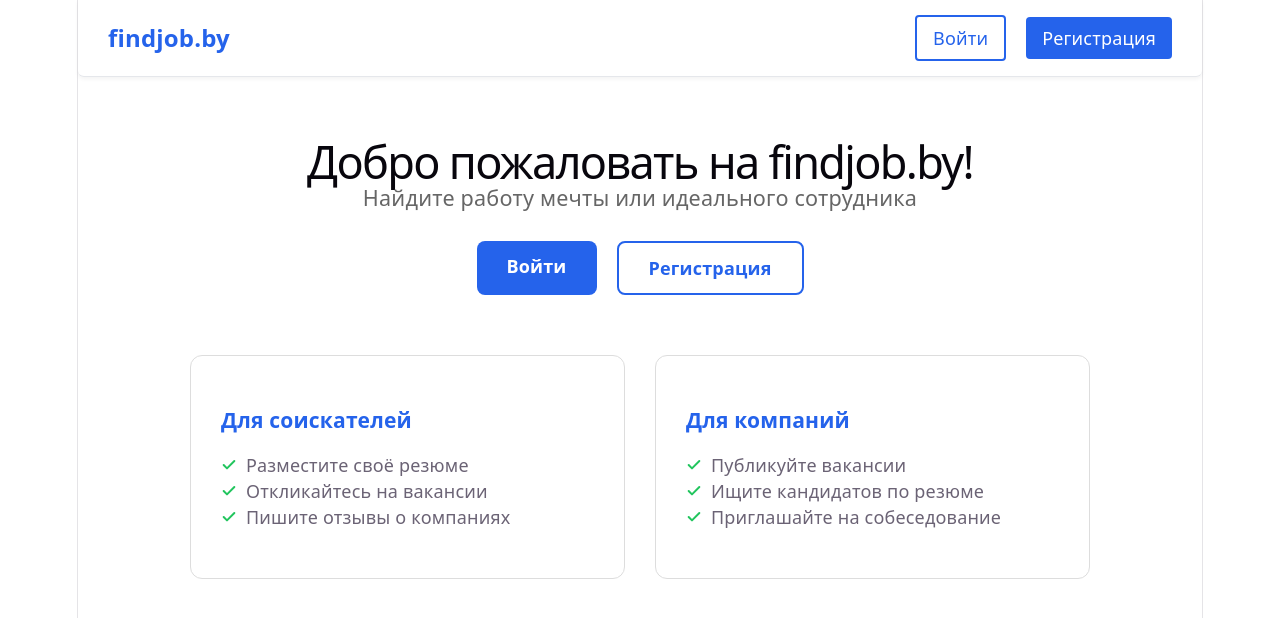
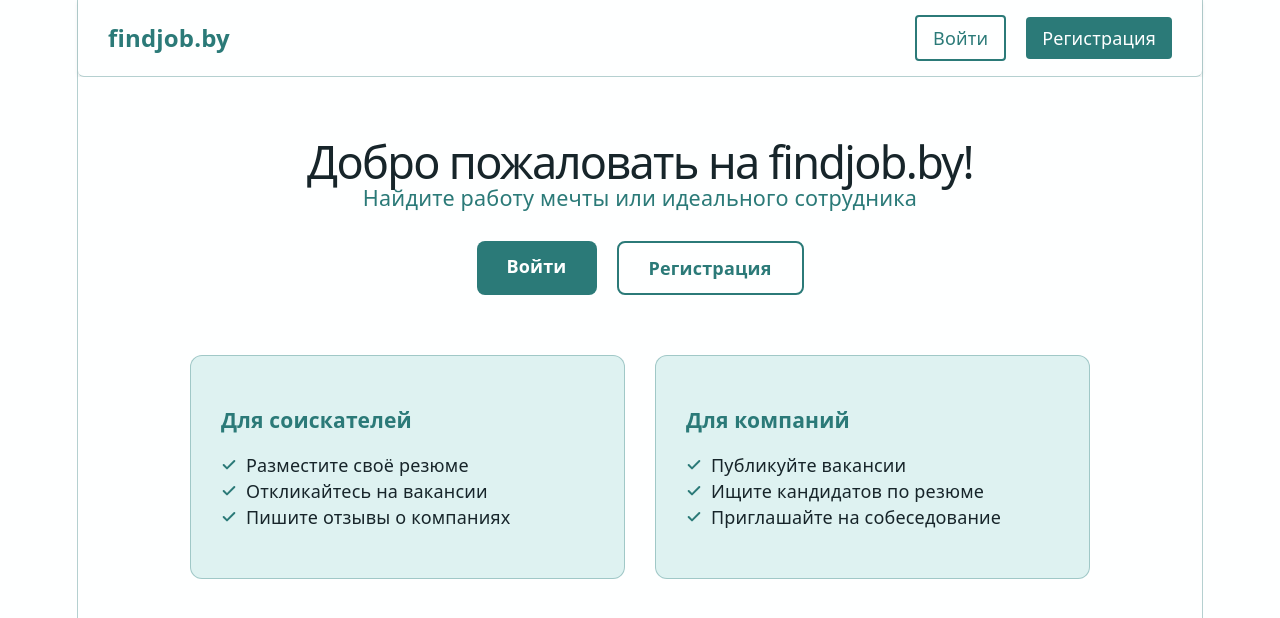
Before and after one commit to Catwalk-code/React-examination-project, a React (Vite) app: page / in a window 1280 px wide. Shown: the top 618 px of the page. Built offline with nearby package versions, Linux system fonts and the light colour scheme.

Commit message:
Apply requested site color palette

```diff
--- a/src/index.css
+++ b/src/index.css
@@ -1,15 +1,21 @@
 :root {
-  --text: #6b6375;
-  --text-h: #08060d;
-  --bg: #fff;
-  --border: #e5e4e7;
-  --code-bg: #f4f3ec;
-  --accent: #aa3bff;
-  --accent-bg: rgba(170, 59, 255, 0.1);
-  --accent-border: rgba(170, 59, 255, 0.5);
-  --social-bg: rgba(244, 243, 236, 0.5);
+  --color-primary: #17252a;
+  --color-secondary: #2b7a78;
+  --color-accent: #3aafa9;
+  --color-surface: #def2f1;
+  --color-white: #feffff;
+
+  --text: var(--color-primary);
+  --text-h: var(--color-primary);
+  --bg: var(--color-white);
+  --border: rgba(43, 122, 120, 0.35);
+  --code-bg: var(--color-surface);
+  --accent: var(--color-secondary);
+  --accent-bg: rgba(58, 175, 169, 0.15);
+  --accent-border: var(--color-accent);
+  --social-bg: rgba(222, 242, 241, 0.8);
   --shadow:
-    rgba(0, 0, 0, 0.1) 0 10px 15px -3px, rgba(0, 0, 0, 0.05) 0 4px 6px -2px;
+    rgba(23, 37, 42, 0.16) 0 10px 15px -3px, rgba(23, 37, 42, 0.08) 0 4px 6px -2px;
 
   --sans: system-ui, 'Segoe UI', Roboto, sans-serif;
   --heading: system-ui, 'Segoe UI', Roboto, sans-serif;
@@ -17,7 +23,6 @@
 
   font: 18px/145% var(--sans);
   letter-spacing: 0.18px;
-  color-scheme: light dark;
   color: var(--text);
   background: var(--bg);
   font-synthesis: none;
@@ -30,28 +35,10 @@
   }
 }
 
-@media (prefers-color-scheme: dark) {
-  :root {
-    --text: #9ca3af;
-    --text-h: #f3f4f6;
-    --bg: #16171d;
-    --border: #2e303a;
-    --code-bg: #1f2028;
-    --accent: #c084fc;
-    --accent-bg: rgba(192, 132, 252, 0.15);
-    --accent-border: rgba(192, 132, 252, 0.5);
-    --social-bg: rgba(47, 48, 58, 0.5);
-    --shadow:
-      rgba(0, 0, 0, 0.4) 0 10px 15px -3px, rgba(0, 0, 0, 0.25) 0 4px 6px -2px;
-  }
-
-  #social .button-icon {
-    filter: invert(1) brightness(2);
-  }
-}
-
 body {
   margin: 0;
+  background: var(--bg);
+  color: var(--text);
 }
 
 #root {
--- a/src/pages/Header.jsx
+++ b/src/pages/Header.jsx
@@ -12,20 +12,20 @@ function Header() {
 
   return (
     <header style={{
-      backgroundColor: '#fff',
-      borderBottom: '1px solid #e5e7eb',
+      backgroundColor: 'var(--color-white)',
+      borderBottom: '1px solid var(--border)',
       padding: '15px 30px',
       display: 'flex',
       justifyContent: 'space-between',
       alignItems: 'center',
       borderRadius: '0 0 6px 6px', // Внешний радиус снизу
-      boxShadow: '0 2px 4px rgba(0,0,0,0.05)'
+      boxShadow: '0 2px 4px rgba(23, 37, 42, 0.1)'
     }}>
       {/* Лого */}
       <Link to="/" style={{
         fontSize: '24px',
         fontWeight: 'bold',
-        color: '#2563eb',
+        color: 'var(--color-secondary)',
         textDecoration: 'none'
       }}>
         findjob.by
@@ -40,23 +40,23 @@ function Header() {
         {user ? (
           <>
             <Link to="/home" style={{
-              color: '#374151',
+              color: 'var(--text)',
               textDecoration: 'none',
               fontWeight: '500'
             }}>
               Вакансии
             </Link>
 
-            <span style={{ color: '#6b7280' }}>
+            <span style={{ color: 'var(--color-secondary)' }}>
               Привет, <strong>{user.name}</strong>!
             </span>
             <button
               onClick={handleLogout}
               style={{
                 padding: '8px 16px',
-                backgroundColor: '#ef4444',
-                color: 'white',
-                border: 'none',
+                backgroundColor: 'var(--color-secondary)',
+                color: 'var(--color-white)',
+                border: '1px solid var(--color-secondary)',
                 borderRadius: '4px',
                 cursor: 'pointer',
                 fontWeight: '500'
@@ -69,9 +69,9 @@ function Header() {
           <>
             <Link to="/login" style={{
               padding: '8px 16px',
-              color: '#2563eb',
+              color: 'var(--color-secondary)',
               textDecoration: 'none',
-              border: '2px solid #2563eb',
+              border: '2px solid var(--color-secondary)',
               borderRadius: '4px',
               fontWeight: '500'
             }}>
@@ -80,8 +80,8 @@ function Header() {
 
             <Link to="/register" style={{
               padding: '8px 16px',
-              backgroundColor: '#2563eb',
-              color: 'white',
+              backgroundColor: 'var(--color-secondary)',
+              color: 'var(--color-white)',
               textDecoration: 'none',
               borderRadius: '4px',
               fontWeight: '500'
--- a/src/pages/HomePage.css
+++ b/src/pages/HomePage.css
@@ -2,6 +2,8 @@
   padding: 20px;
   display: grid;
   gap: 24px;
+  background: var(--color-white);
+  color: var(--text);
 }
 
 .home-page__title {
@@ -10,12 +12,16 @@
 
 .home-page__state {
   padding: 20px;
+  border: 1px solid var(--border);
+  border-radius: 8px;
+  background: var(--color-surface);
 }
 
 .home-page__section {
-  border: 1px solid #ddd;
+  border: 1px solid var(--border);
   border-radius: 8px;
   padding: 16px;
+  background: var(--color-white);
 }
 
 .home-page__form {
@@ -25,7 +31,7 @@
 
 .home-page__item {
   padding: 10px 0;
-  border-bottom: 1px solid #eee;
+  border-bottom: 1px solid var(--border);
 }
 
 .home-page__item:last-child {
@@ -46,4 +52,32 @@
 
 .home-page__button {
   width: fit-content;
+  border: 1px solid var(--color-secondary);
+  background: var(--color-secondary);
+  color: var(--color-white);
+  border-radius: 6px;
+  padding: 8px 14px;
+  cursor: pointer;
 }
+
+.home-page__button:hover {
+  background: var(--color-accent);
+  border-color: var(--color-accent);
+}
+
+.home-page__form input,
+.home-page__form textarea,
+.home-page__form select {
+  padding: 10px;
+  border: 1px solid var(--border);
+  border-radius: 6px;
+  background: var(--color-white);
+  color: var(--text);
+}
+
+.home-page__form input:focus,
+.home-page__form textarea:focus,
+.home-page__form select:focus {
+  outline: 2px solid var(--color-accent);
+  outline-offset: 1px;
+}
--- a/src/pages/LoginPage.jsx
+++ b/src/pages/LoginPage.jsx
@@ -34,7 +34,7 @@ function LoginPage() {
   }
 
   return (
-    <div style={{ maxWidth: '400px', margin: '50px auto', padding: '20px' }}>
+    <div style={{ maxWidth: '400px', margin: '50px auto', padding: '20px', backgroundColor: 'var(--color-white)', color: 'var(--text)' }}>
       <h2>Вход</h2>
       <form onSubmit={handleSubmit}>
         <div style={{ marginBottom: '15px' }}>
@@ -44,7 +44,7 @@ function LoginPage() {
             value={email}
             onChange={(e) => setEmail(e.target.value)}
             required
-            style={{ width: '100%', padding: '8px', marginTop: '5px' }}
+            style={{ width: '100%', padding: '8px', marginTop: '5px', border: '1px solid var(--border)', borderRadius: '4px' }}
           />
         </div>
 
@@ -55,17 +55,17 @@ function LoginPage() {
             value={password}
             onChange={(e) => setPassword(e.target.value)}
             required
-            style={{ width: '100%', padding: '8px', marginTop: '5px' }}
+            style={{ width: '100%', padding: '8px', marginTop: '5px', border: '1px solid var(--border)', borderRadius: '4px' }}
           />
         </div>
 
-        <button type="submit" style={{ width: '100%', padding: '10px' }}>
+        <button type="submit" style={{ width: '100%', padding: '10px', backgroundColor: 'var(--color-secondary)', color: 'var(--color-white)', border: '1px solid var(--color-secondary)', borderRadius: '4px' }}>
           Войти
         </button>
       </form>
 
-      <p style={{ marginTop: '15px' }}>
-        Нет аккаунта? <Link to="/register">Зарегистрироваться</Link>
+      <p style={{ marginTop: '15px', color: 'var(--color-secondary)' }}>
+        Нет аккаунта? <Link to="/register" style={{ color: 'var(--color-secondary)' }}>Зарегистрироваться</Link>
       </p>
     </div>
   )
--- a/src/pages/RegisterPage.jsx
+++ b/src/pages/RegisterPage.jsx
@@ -32,7 +32,7 @@ function RegisterPage() {
   }
 
   return (
-    <div style={{ maxWidth: '400px', margin: '50px auto', padding: '20px' }}>
+    <div style={{ maxWidth: '400px', margin: '50px auto', padding: '20px', backgroundColor: 'var(--color-white)', color: 'var(--text)' }}>
       <h2>Регистрация</h2>
       <form onSubmit={handleSubmit}>
         <div style={{ marginBottom: '15px' }}>
@@ -42,7 +42,7 @@ function RegisterPage() {
             value={name}
             onChange={(e) => setName(e.target.value)}
             required
-            style={{ width: '100%', padding: '8px', marginTop: '5px' }}
+            style={{ width: '100%', padding: '8px', marginTop: '5px', border: '1px solid var(--border)', borderRadius: '4px' }}
           />
         </div>
 
@@ -53,7 +53,7 @@ function RegisterPage() {
             value={email}
             onChange={(e) => setEmail(e.target.value)}
             required
-            style={{ width: '100%', padding: '8px', marginTop: '5px' }}
+            style={{ width: '100%', padding: '8px', marginTop: '5px', border: '1px solid var(--border)', borderRadius: '4px' }}
           />
         </div>
 
@@ -64,7 +64,7 @@ function RegisterPage() {
             value={password}
             onChange={(e) => setPassword(e.target.value)}
             required
-            style={{ width: '100%', padding: '8px', marginTop: '5px' }}
+            style={{ width: '100%', padding: '8px', marginTop: '5px', border: '1px solid var(--border)', borderRadius: '4px' }}
           />
         </div>
 
@@ -73,20 +73,20 @@ function RegisterPage() {
           <select
             value={role}
             onChange={(e) => setRole(e.target.value)}
-            style={{ width: '100%', padding: '8px', marginTop: '5px' }}
+            style={{ width: '100%', padding: '8px', marginTop: '5px', border: '1px solid var(--border)', borderRadius: '4px' }}
           >
             <option value="seeker">Соискатель</option>
             <option value="company">Компания</option>
           </select>
         </div>
 
-        <button type="submit" style={{ width: '100%', padding: '10px' }}>
+        <button type="submit" style={{ width: '100%', padding: '10px', backgroundColor: 'var(--color-secondary)', color: 'var(--color-white)', border: '1px solid var(--color-secondary)', borderRadius: '4px' }}>
           Зарегистрироваться
         </button>
       </form>
 
-      <p style={{ marginTop: '15px' }}>
-        Уже есть аккаунт? <Link to="/login">Войти</Link>
+      <p style={{ marginTop: '15px', color: 'var(--color-secondary)' }}>
+        Уже есть аккаунт? <Link to="/login" style={{ color: 'var(--color-secondary)' }}>Войти</Link>
       </p>
     </div>
   )
--- a/src/pages/WelcomePage.css
+++ b/src/pages/WelcomePage.css
@@ -2,6 +2,8 @@
   min-height: 100vh;
   text-align: center;
   padding: 40px 20px;
+  background: var(--color-white);
+  color: var(--text);
 }
 
 .welcome-hero {
@@ -15,7 +17,7 @@
 
 .welcome-hero p {
   font-size: 1.2rem;
-  color: #666;
+  color: var(--color-secondary);
   margin-bottom: 30px;
 }
 
@@ -34,14 +36,18 @@
 }
 
 .btn-primary {
-  background: #2563eb;
-  color: white;
+  background: var(--color-secondary);
+  color: var(--color-white);
+}
+
+.btn-primary:hover {
+  background: var(--color-accent);
 }
 
 .btn-secondary {
-  background: white;
-  color: #2563eb;
-  border: 2px solid #2563eb;
+  background: var(--color-white);
+  color: var(--color-secondary);
+  border: 2px solid var(--color-secondary);
 }
 
 .welcome-features {
@@ -55,14 +61,15 @@
 .feature-card {
   flex: 1;
   padding: 30px;
-  border: 1px solid #ddd;
+  border: 1px solid var(--border);
   border-radius: 12px;
   text-align: left;
+  background: var(--color-surface);
 }
 
 .feature-card h3 {
   margin-bottom: 15px;
-  color: #2563eb;
+  color: var(--color-secondary);
 }
 
 .feature-card ul {
```
